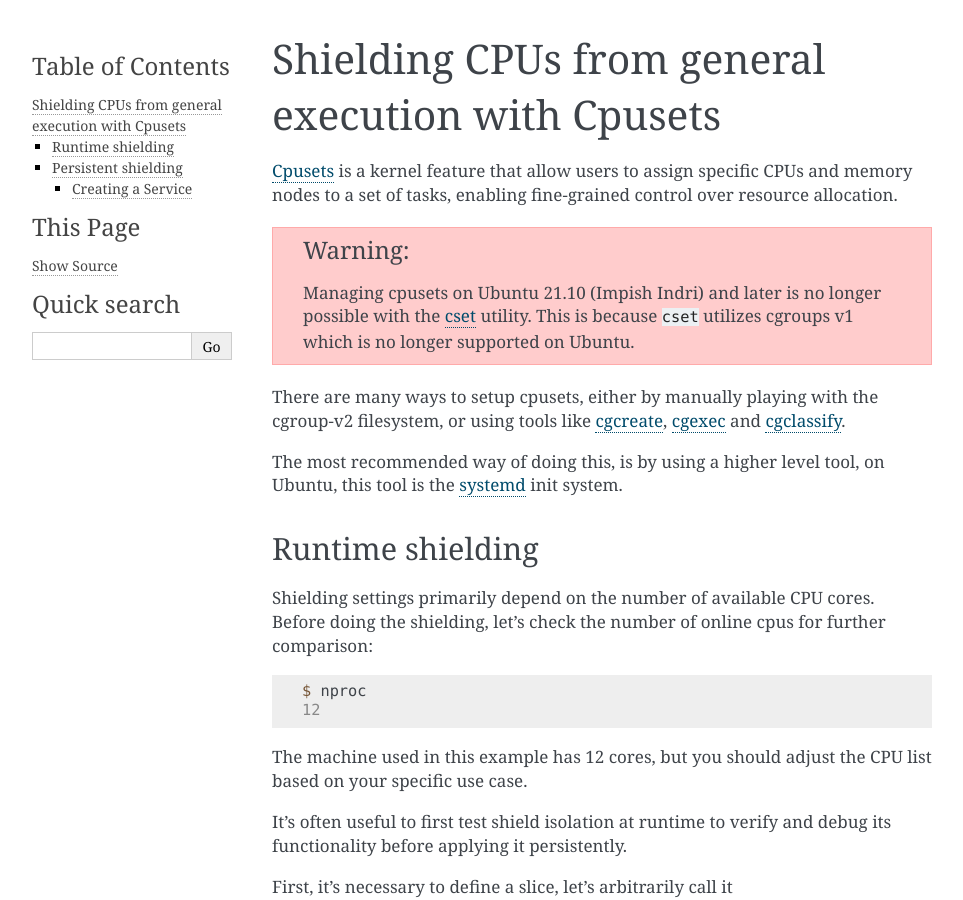
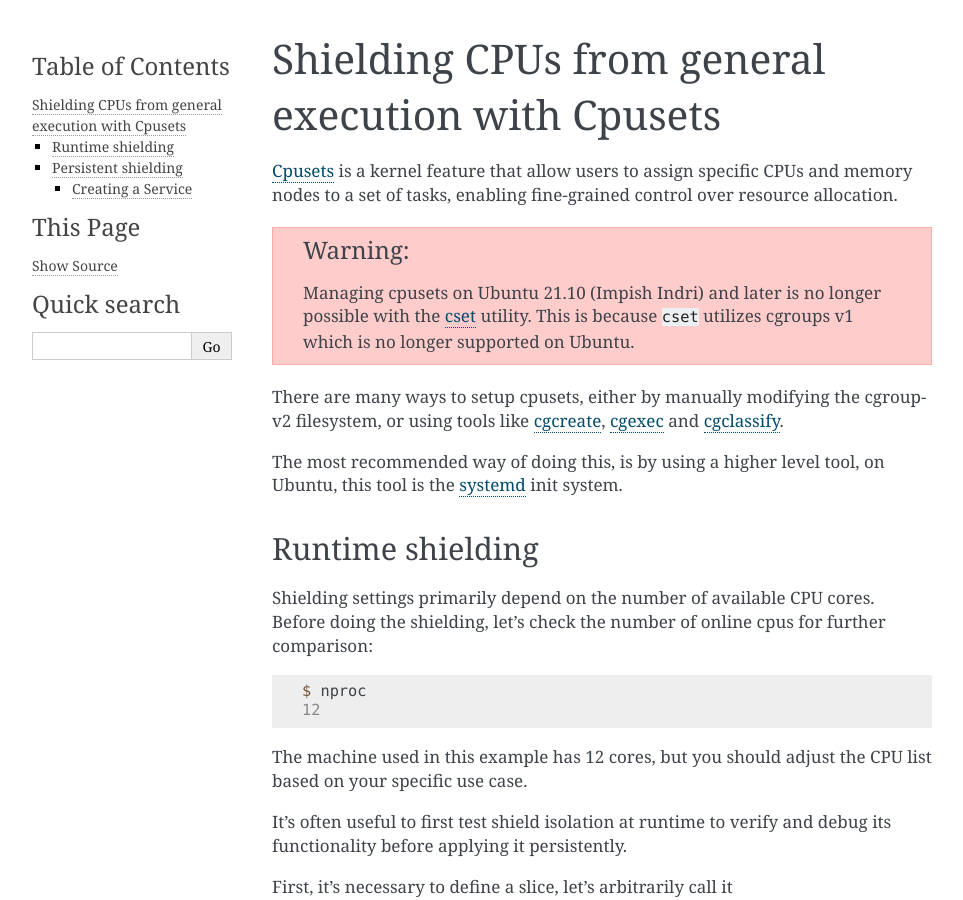
Before and after one commit to canonical/real-time-ubuntu-docs, a Sphinx documentation site: the page built from docs/how-to/using-cpusets.md, in a window 1280 px wide and 900 px high. Shown: the whole window, without its empty margins (148-1111 px from the left). Built offline with Sphinx 7.4.7, drawn with Linux system fonts in a browser that asks for light colours.

Commit message:
refact: reword sentence
Signed-off-by: Lincoln Wallace <lincoln.wallace@canonical.com>

````diff
--- a/docs/how-to/using-cpusets.md
+++ b/docs/how-to/using-cpusets.md
@@ -6,7 +6,7 @@
 Managing cpusets on Ubuntu 21.10 (Impish Indri) and later is no longer possible with the [cset][cset_manpage] utility. This is because `cset` utilizes cgroups v1 which is no longer supported on Ubuntu.
 ```
 
-There are many ways to setup cpusets, either by manually playing with the cgroup-v2 filesystem, or using tools like [cgcreate][manpage_cgcreate], [cgexec][manpage_cgexec] and [cgclassify][manpage_cgclassify].
+There are many ways to setup cpusets, either by manually modifying the cgroup-v2 filesystem, or using tools like [cgcreate][manpage_cgcreate], [cgexec][manpage_cgexec] and [cgclassify][manpage_cgclassify].
 
 The most recommended way of doing this, is by using a higher level tool, on Ubuntu, this tool is the [systemd][systemd.io] init system.
 
````
